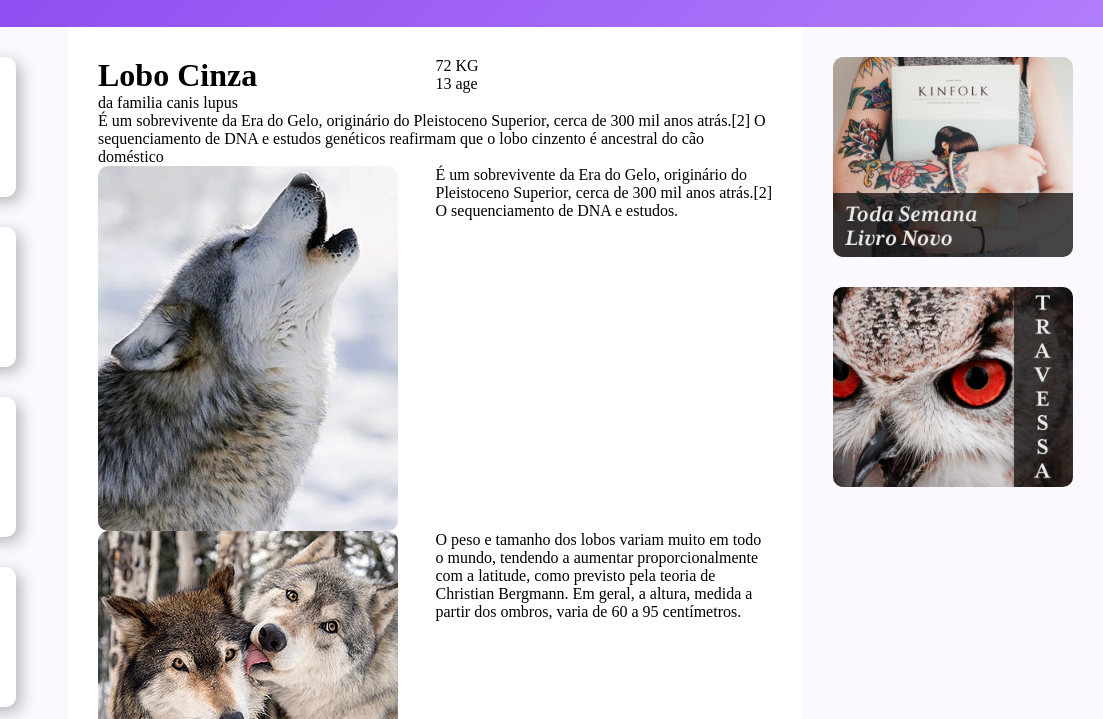
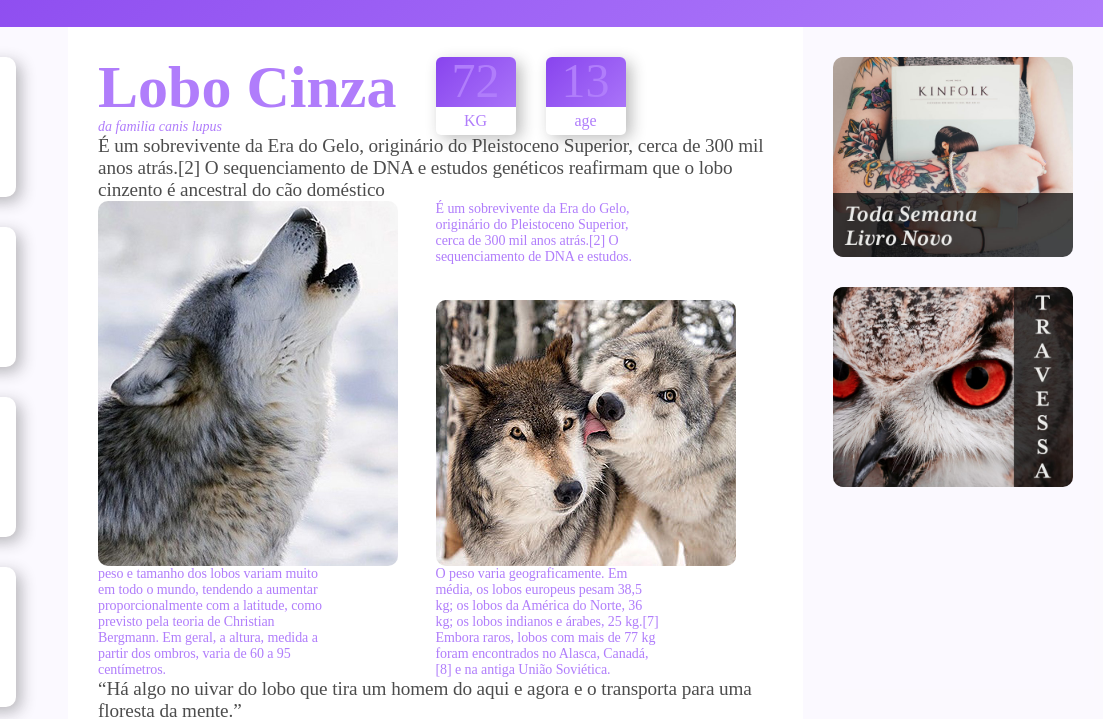
Before and after one commit to Kevin-028/wildbeast, a website: page index.html in a window 1280 px wide. Shown: the part 74-793 px from the top of the page, 177-1280 px from the left. Drawn offline with Linux system fonts and the light colour scheme.

Commit message:
layout desktop
Layout para desktop esta quase finalizado

```diff
--- a/index.html
+++ b/index.html
@@ -42,31 +42,39 @@
             </div>
             <div class="caracteristicas">
                 <div>
-                    <span>72</span>
-                    <span>KG</span>
+                    <span class="numero">72</span>
+                    <span class="rotulo">KG</span>
                 </div>
                 <div>
-                    <span>13</span>
-                    <span>age</span>
+                    <span class="numero">13</span>
+                    <span class="rotulo">age</span>
                 </div>
             </div>
-            <p class="col-wide">É um sobrevivente da Era do Gelo, originário do Pleistoceno
+            <p class="col-wide">
+                É um sobrevivente da Era do Gelo, originário do Pleistoceno
                 Superior, cerca de 300 mil anos atrás.[2]
                 O sequenciamento de DNA e estudos genéticos reafirmam que
-                o lobo cinzento é ancestral do cão doméstico</p>
-            <img src="img/wolf1.jpeg" alt="">
-            <p>É um sobrevivente da Era do Gelo, originário do
+                o lobo cinzento é ancestral do cão doméstico
+            </p>
+            <img class="img-1" src="img/wolf1.jpeg" alt="">
+            <p class="destaque">
+                É um sobrevivente da Era do Gelo, originário do
                 Pleistoceno Superior, cerca de 300 mil anos atrás.[2]
-                O sequenciamento de DNA e estudos.</p>
-            <img src="img/wolf2.jpeg" alt="">
-            <p>O peso e tamanho dos lobos variam muito em todo o mundo,
+                O sequenciamento de DNA e estudos.
+            </p>
+            <img  class="img-2" src="img/wolf2.jpeg" alt="">
+            <p class="destaque">
+                 peso e tamanho dos lobos variam muito em todo o mundo,
                 tendendo a aumentar proporcionalmente com a latitude,
                 como previsto pela teoria de Christian Bergmann. Em geral, a altura,
-                medida a partir dos ombros, varia de 60 a 95 centímetros.</p>
-            <p>O peso varia geograficamente. Em média, os lobos europeus pesam
+                medida a partir dos ombros, varia de 60 a 95 centímetros.
+            </p>
+            <p class="destaque">
+                O peso varia geograficamente. Em média, os lobos europeus pesam
                 38,5 kg; os lobos da América do Norte, 36 kg; os lobos indianos
                 e árabes, 25 kg.[7] Embora raros, lobos com mais de 77 kg foram
-                encontrados no Alasca, Canadá, [8] e na antiga União Soviética.</p>
+                encontrados no Alasca, Canadá, [8] e na antiga União Soviética.
+            </p>
             <blockquote class="col-wide">
                 <p>
                     “Há algo no uivar do lobo que tira um homem do
--- a/styles/modulos/_grid.scss
+++ b/styles/modulos/_grid.scss
@@ -89,6 +89,78 @@
     .col-wide{
         grid-column: 1 / -1;
     }
+    .img-1{
+        grid-row: span 2;
+        align-self: end;
+    }
+    .img-2{
+        align-self: end;
+    }
+    /* inicio stylos */
+    p{
+        font-size: $content-font-size;
+        font-weight: $content-font-height;
+        letter-spacing: -0.005em;
+        color: $content-font-cor;
+    }
+    .informacoes{
+        p + p{
+            margin-top: 30px;
+        }
+    }
+    /* titulo */
+    .titulo{
+        color: $content-font-titulo-cor;
+        h1{
+            font-size: $content-font-titulo-size;
+            line-height: 1;
+            font-weight: 700;
+        }
+        span{
+            font-size: $content-font-subtitulo-size;
+            font-style: italic;
+        }
+    }
+    /* caracteristicas */
+    .caracteristicas{
+        display: flex;
+        align-items: flex-start;
+        span{
+            display: block;
+            color: $content-font-titulo-cor;
+        }
+        > div{
+            width: 80px;
+            text-align: center;
+            background: $footer-background;
+            border-radius: 6px;
+            box-shadow: 5px 5px 15px 0px rgba(44, 44, 44, 0.324);
+            position: relative;
+        }
+        > div:first-child{
+            margin-right: 30px;
+        }
+        .numero{
+            font-size: 3em;
+            line-height: 1;
+            margin-top: 10px auto;
+        }
+        .rotulo{
+            background-color: white;
+            border-radius: 0 0 5px 5px;
+            padding: 5px 0;
+            position: relative;
+            top: 2px;
+        }
+    }
+    /* testos em destaque */
+    .destaque{
+        font-size: $content-destaques-size;
+        color: $content-destaques-color;
+        max-width: 16em;
+
+    }
+    /*   fim stylos  */
 }
 /* fim das configuracoes da content */
 
@@ -102,7 +174,6 @@
     padding: 30px;
     /* distancia entre os itens sem a margim */
     gap: 30px;
-
 }
 /* fim das configuracoes da anuncios */
 
--- a/styles/modulos/_variaveis.scss
+++ b/styles/modulos/_variaveis.scss
@@ -15,3 +15,15 @@ $footer-font-size: 1.125em;
 /* Variaveis refetrente ao fundo das navs */
 
 $cor-fundo-laterais: #e4d5fa25;
+
+/* formatacao content */
+$content-font-size: 1.2em;
+$content-font-height: 1.6;
+$content-font-cor: rgba(0, 0, 0, 0.7);
+
+$content-font-titulo-cor: #B07DFB;
+$content-font-titulo-size: 3.75em ;
+$content-font-subtitulo-size: 0.875em;
+
+$content-destaques-size: 0.875em;
+$content-destaques-color: #B07DFB ;
```
Also changed, not shown: styles/style.css, 1 other file.
